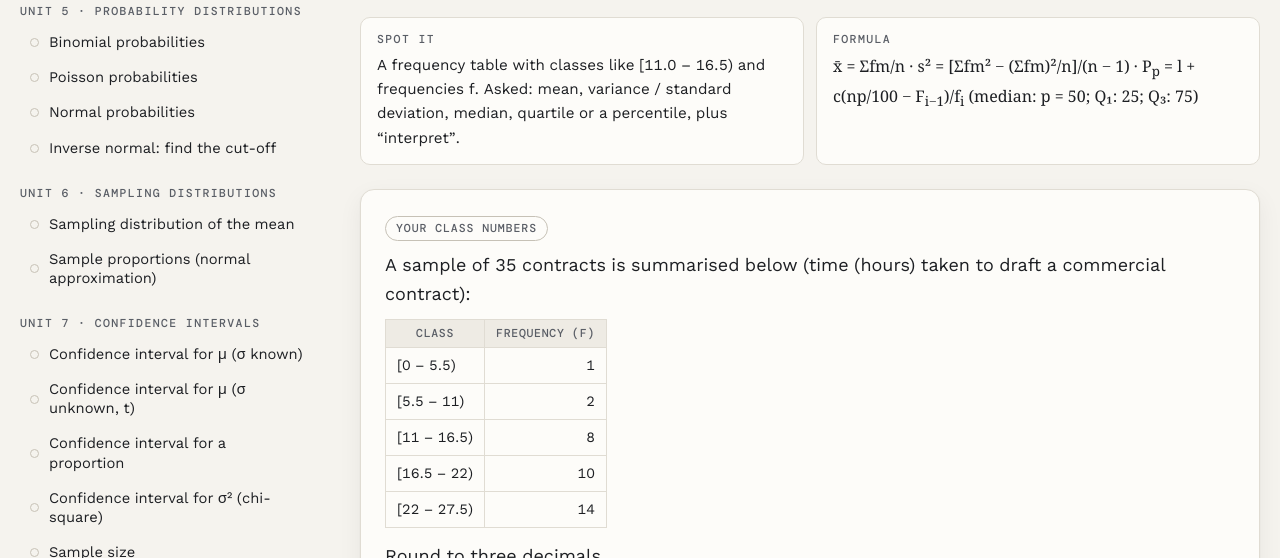
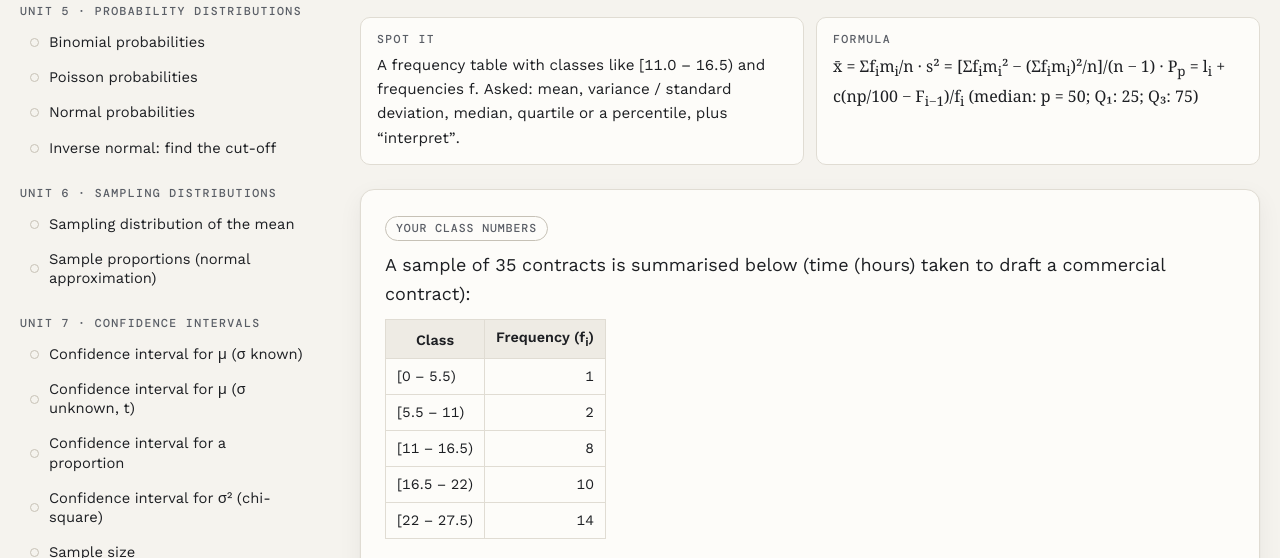
Before and after one commit to fayzalad/school-stuff, a plain HTML site: page stav102-long-questions/index.html in a window 1280 px wide. Shown: the part 733-1291 px from the top of the page. Drawn offline with nearby package versions, Linux system fonts and the light colour scheme.

Commit message:
Keep table headings in their real case; grouped-data table uses f_i, m_i, F_i with labels
Shared look.css forced th to uppercase, so f and F (and x/X, mA) looked the same.

Co-Authored-By: Claude Opus 5.5 <noreply@anthropic.com>

```diff
--- a/shared/look.css
+++ b/shared/look.css
@@ -148,8 +148,8 @@
     nav.topics { background: var(--k-paper); }
 
     /* ----- tables ----- */
-    th { background: var(--k-surface2); font: 500 .72rem "DM Mono", ui-monospace, monospace; letter-spacing: .08em;
-      text-transform: uppercase; color: var(--k-ink2); }
+    /* no uppercase: table headers hold symbols where case matters (f vs F, x vs X, mA vs MA) */
+    th { background: var(--k-surface2); font-weight: 600; color: var(--k-ink); }
     th, td { border-color: var(--k-line); }
     kbd, code { font-family: "DM Mono", ui-monospace, monospace; }
 
--- a/stav102-long-questions/index.html
+++ b/stav102-long-questions/index.html
@@ -111,7 +111,8 @@ select{width:100%;font:500 1rem var(--ui);padding:12px 14px;border-radius:var(--
 .tw{overflow-x:auto;margin:6px 0 14px}
 table{border-collapse:collapse;font-size:.9rem}
 th,td{border:1px solid var(--line);padding:6px 11px;text-align:right;white-space:nowrap}
-th{background:var(--surface2);font:500 .72rem var(--mono);letter-spacing:.06em;text-transform:uppercase;color:var(--ink2);text-align:center}
+th{background:var(--surface2);font-weight:600;color:var(--ink);text-align:center;vertical-align:bottom}
+.thd{display:block;font-size:.72rem;font-weight:400;color:var(--ink2);margin-top:2px}
 td:first-child{text-align:left}
 .calc{font-family:"Cambria Math",Cambria,Georgia,serif;background:var(--surface2);padding:10px 14px;border-radius:8px;margin:8px 0;overflow-x:auto;line-height:1.75}
 .ans{color:var(--ok);font-weight:600}
@@ -358,7 +359,7 @@ function topic(o) { TOPICS.push(o); }
 /* ---------------- Unit 3 ---------------- */
 topic({ id: "grouped", unit: 3, title: "Grouped data: mean, standard deviation, percentile", from: "2026 Test 1 Q3, asked again as October 2026 exam Q1",
   spot: "A frequency table with classes like [11.0 – 16.5) and frequencies f. Asked: mean, variance / standard deviation, median, quartile or a percentile, plus “interpret”.",
-  formula: "x̄ = Σfm/n · s² = [Σfm² − (Σfm)²/n]/(n − 1) · P<sub>p</sub> = l + c(np/100 − F<sub>i−1</sub>)/f<sub>i</sub> (median: p = 50; Q₁: 25; Q₃: 75)",
+  formula: "x̄ = Σf<sub>i</sub>m<sub>i</sub>/n · s² = [Σf<sub>i</sub>m<sub>i</sub>² − (Σf<sub>i</sub>m<sub>i</sub>)²/n]/(n − 1) · P<sub>p</sub> = l<sub>i</sub> + c(np/100 − F<sub>i−1</sub>)/f<sub>i</sub> (median: p = 50; Q₁: 25; Q₃: 75)",
   gen: function (orig) {
     var ctx = orig ? 0 : ri(0, 2), L0 = orig ? 0 : pick([0, 10, 20, 50]), c = orig ? 5.5 : pick([2, 4, 5, 5.5, 10]);
     var f = orig ? [1, 2, 8, 10, 14] : [ri(1, 6), ri(3, 10), ri(5, 15), ri(4, 14), ri(1, 9)], p = orig ? 30 : pick([10, 20, 25, 30, 40, 50, 60, 70, 75, 80, 90]);
@@ -372,17 +373,17 @@ topic({ id: "grouped", unit: 3, title: "Grouped data: mean, standard deviation,
     var nm = p === 50 ? "median" : p === 25 ? "first quartile Q₁" : p === 75 ? "third quartile Q₃" : p + "th percentile";
     var cls = function (i) { return "[" + G(lo[i]) + " – " + G(R(lo[i] + c, 2)) + ")"; };
     return {
-      q: P("A sample of " + n + " " + CX[1] + " is summarised below (" + CX[0] + "):") + tbl(["Class", "Frequency (f)"], f.map(function (v, i) { return [cls(i), v]; })) +
+      q: P("A sample of " + n + " " + CX[1] + " is summarised below (" + CX[0] + "):") + tbl(["Class", "Frequency (f<sub>i</sub>)"], f.map(function (v, i) { return [cls(i), v]; })) +
         P("Round to three decimals."),
       parts: [num("a", "Mean", R(mean, 3), 3, 0.002), num("b", "Standard deviation", R(sd, 3), 3, 0.003), num("c", "The " + nm, R(Pp, 3), 3, 0.003),
         pickp("d", "Interpret the " + nm, [p + "% of the " + CX[1] + " are at or below " + F(Pp, 3) + " " + CX[2], "The average is " + F(Pp, 3) + " " + CX[2], p + "% of the " + CX[1] + " are above " + F(Pp, 3) + " " + CX[2]], 0)],
-      steps: [S("Build one working table", "Midpoint m = (lower + upper)/2. Then fm, fm² and the running total F. Every part uses these columns, so do it once.",
-        tbl(["Class", "f", "m", "fm", "fm²", "F"], f.map(function (v, i) { return [cls(i), v, G(m[i]), F(fm[i], 3), F(fm2[i], 4), Fc[i]]; }).concat([["Total", n, "", F(Sfm, 3), F(Sfm2, 4), ""]]))),
-        S("(a) Mean", "x̄ = Σfm/n.", C("x̄ = " + F(Sfm, 3) + "/" + n + " = " + A(F(mean, 3) + " " + CX[2]))),
-        S("(b) Variance, then standard deviation", "Grouped formula from the sheet; n − 1 underneath. Keep Σfm² unrounded.",
+      steps: [S("Build one working table", "Small f<sub>i</sub> is the frequency of class i (given). m<sub>i</sub> is the class midpoint, (lower + upper)/2. Multiply to get f<sub>i</sub>m<sub>i</sub>, then f<sub>i</sub>m<sub>i</sub>² (f times m squared). Capital F<sub>i</sub> is the cumulative frequency: the running total of the small f's. Every part uses these columns, so do it once.",
+        tbl(["Class", "f<sub>i</sub><span class=\"thd\">frequency</span>", "m<sub>i</sub><span class=\"thd\">midpoint</span>", "f<sub>i</sub>m<sub>i</sub><span class=\"thd\">f × m</span>", "f<sub>i</sub>m<sub>i</sub>²<span class=\"thd\">f × m²</span>", "F<sub>i</sub><span class=\"thd\">cumulative f</span>"], f.map(function (v, i) { return [cls(i), v, G(m[i]), F(fm[i], 3), F(fm2[i], 4), Fc[i]]; }).concat([["Total", n, "", F(Sfm, 3), F(Sfm2, 4), ""]]))),
+        S("(a) Mean", "x̄ = Σf<sub>i</sub>m<sub>i</sub>/n: the total of the f<sub>i</sub>m<sub>i</sub> column over n.", C("x̄ = " + F(Sfm, 3) + "/" + n + " = " + A(F(mean, 3) + " " + CX[2]))),
+        S("(b) Variance, then standard deviation", "Grouped formula from the sheet; n − 1 underneath. Keep Σf<sub>i</sub>m<sub>i</sub>² unrounded.",
           C("s² = [" + F(Sfm2, 4) + " − (" + F(Sfm, 3) + ")²/" + n + "]/" + (n - 1) + " = " + F(s2, 3), "s = " + SQ + F(s2, 3) + " = " + A(F(sd, 3) + " " + CX[2]))),
-        S("(c) Find the class that holds the " + nm, "Grouped data: position = np/100 (no +1). The class is the first one whose F reaches it.",
-          C("np/100 = " + n + " × " + p + "/100 = " + F(tgt, 2), "F = " + Fc.join(", ") + " ⇒ class " + cls(ci) + ": l = " + G(lo[ci]) + ", c = " + G(c) + ", f = " + f[ci] + ", F<sub>i−1</sub> = " + Fb)),
+        S("(c) Find the class that holds the " + nm, "Grouped data: position = np/100 (no +1). The class is the first one whose cumulative F<sub>i</sub> reaches it.",
+          C("np/100 = " + n + " × " + p + "/100 = " + F(tgt, 2), "F<sub>i</sub> = " + Fc.join(", ") + " ⇒ class " + cls(ci) + ": l<sub>i</sub> = " + G(lo[ci]) + ", c = " + G(c) + ", f = " + f[ci] + ", F<sub>i−1</sub> = " + Fb)),
         S("(c) Substitute", "", C("P<sub>" + p + "</sub> = " + G(lo[ci]) + " + " + G(c) + "(" + F(tgt, 2) + " − " + Fb + ")/" + f[ci] + " = " + A(F(Pp, 3) + " " + CX[2]))),
         S("(d) Interpret (1 mark)", "Say what percentage is at or below the value, in context.", P(p + "% of the " + CX[1] + " are at or below " + F(Pp, 3) + " " + CX[2] + " (and " + (100 - p) + "% are above)."))]
     };
```
